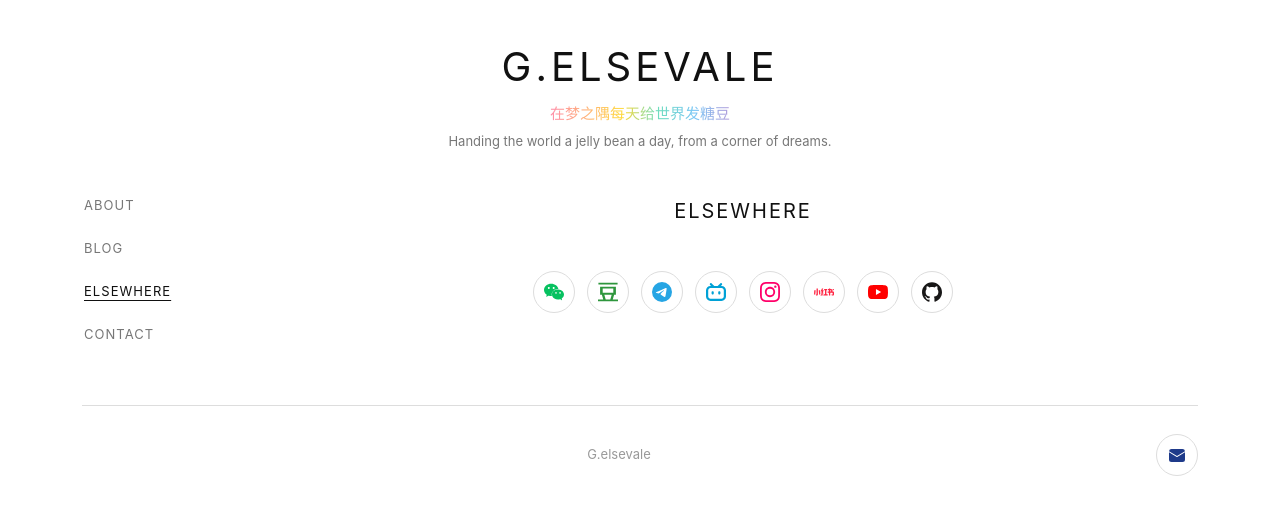
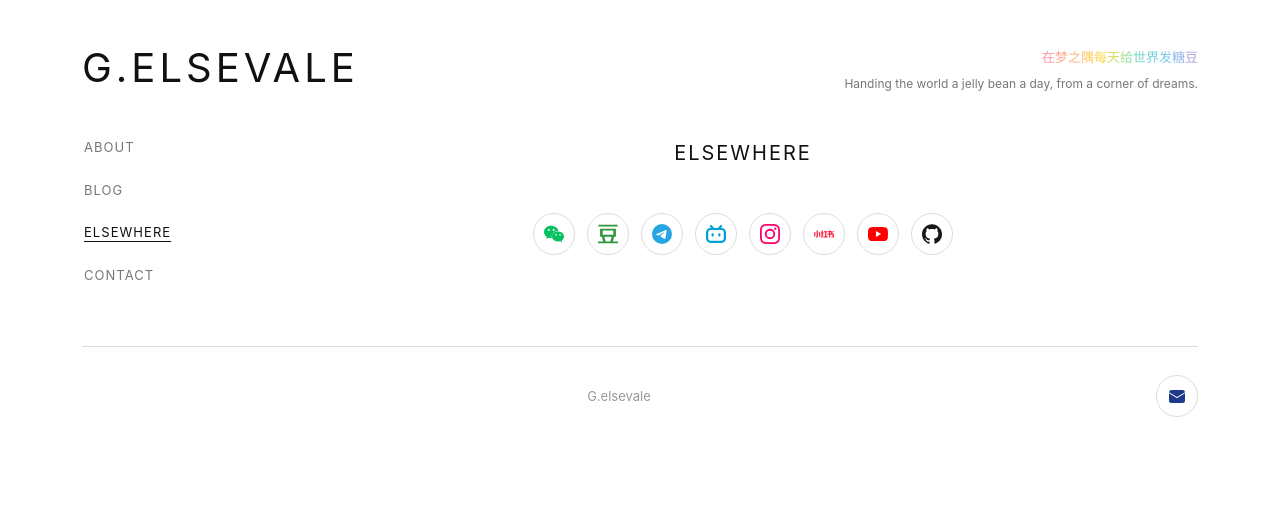
Before and after one commit to 7minami/7minami.github.io, a Jekyll site: the page built from index.html, in a window 1280 px wide. Shown: the top 515 px of the page. Built offline with Jekyll 4.4.1, drawn with Linux system fonts in a browser that asks for light colours.

Commit message:
Header row: title left, tagline right and smaller

```diff
--- a/_layouts/default.html
+++ b/_layouts/default.html
@@ -5,8 +5,10 @@
     <div class="wrap">
       <header class="site-header">
         <h1 class="site-title">G.elsevale</h1>
-        <p class="site-tagline site-tagline-cn">在梦之隅每天给世界发糖豆</p>
-        <p class="site-tagline site-tagline-en">Handing the world a jelly bean a day, from a corner of dreams.</p>
+        <div class="site-tagline-wrap">
+          <p class="site-tagline site-tagline-cn">在梦之隅每天给世界发糖豆</p>
+          <p class="site-tagline site-tagline-en">Handing the world a jelly bean a day, from a corner of dreams.</p>
+        </div>
       </header>
 
       <div class="layout">
--- a/assets/css/style.css
+++ b/assets/css/style.css
@@ -22,8 +22,11 @@
 
       /* Header */
       .site-header {
+        display: flex;
+        align-items: center;
+        justify-content: space-between;
+        gap: 24px;
         padding-top: 44px;
-        text-align: center;
       }
       .site-title {
         margin: 0;
@@ -34,9 +37,13 @@
         text-transform: uppercase;
         color: #111111;
       }
+      .site-tagline-wrap {
+        flex: none;
+        text-align: right;
+      }
       .site-tagline {
-        margin: 12px 0 0;
-        font-size: 15px;
+        margin: 0;
+        font-size: 13px;
         color: #777777;
       }
       .site-tagline-cn {
@@ -48,7 +55,7 @@
       }
       .site-tagline-en {
         margin-top: 4px;
-        font-size: 13px;
+        font-size: 12px;
       }
 
       /* Layout: left sidebar + content */
@@ -187,8 +194,9 @@
 
       @media (max-width: 640px) {
         .wrap { padding: 0 20px; }
-        .site-header { padding-top: 32px; }
+        .site-header { padding-top: 32px; flex-direction: column; align-items: flex-start; gap: 8px; }
         .site-title { font-size: 28px; }
+        .site-tagline-wrap { text-align: left; }
         .layout { flex-direction: column; gap: 0; margin-top: 24px; }
         .jump-to { position: static; flex: none; flex-direction: row; flex-wrap: wrap; align-items: baseline; justify-content: center; gap: 10px 28px; padding-bottom: 18px; border-bottom: 1px solid #dddddd; }
         .tablist { flex-direction: row; flex-wrap: wrap; justify-content: center; gap: 10px 28px; }
```
